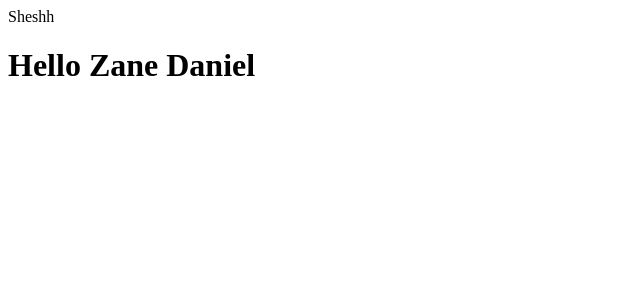
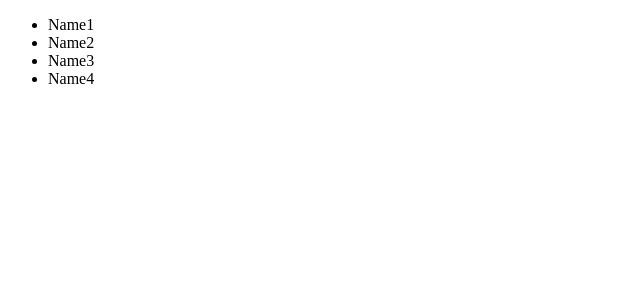
Before and after one commit to ZaneDaniel11/ReactJSPractice, a React (Vite) app in the folder reactpro/: page / in a window 1280 px wide. Shown: the top 300 px of the page, without its empty margins (0-640 px from the left). Built offline with nearby package versions, Linux system fonts and the light colour scheme.

Commit message:
Table
shesh

```diff
--- a/reactpro/src/App.jsx
+++ b/reactpro/src/App.jsx
@@ -1,15 +1,9 @@
 import Hello from "./components/Hello";
-import Headers from "./components/Headers";
+import Fruits from "./components/Fruit";
 function App() {
-  const data = {
-    name: "Zane Daniel",
-    message: "Hello",
-    sitnumber: [1, 3, 4],
-  };
   return (
     <div className="App">
-      <Headers />
-      <Hello data={data} />
+      <Fruits />
     </div>
   );
 }
--- /dev/null
+++ b/reactpro/src/components/Fruit.jsx
@@ -0,0 +1,12 @@
+export default function Fruits() {
+  const names = ["Name1", "Name2", "Name3", "Name4"];
+  return (
+    <div>
+      <ul>
+        {names.map((name) => (
+          <li>{name}</li>
+        ))}
+      </ul>
+    </div>
+  );
+}
--- a/reactpro/src/components/Headers.jsx
+++ /dev/null
@@ -1,4 +0,0 @@
-function header() {
-  return <div className="header">Sheshh</div>;
-}
-export default header;
```
